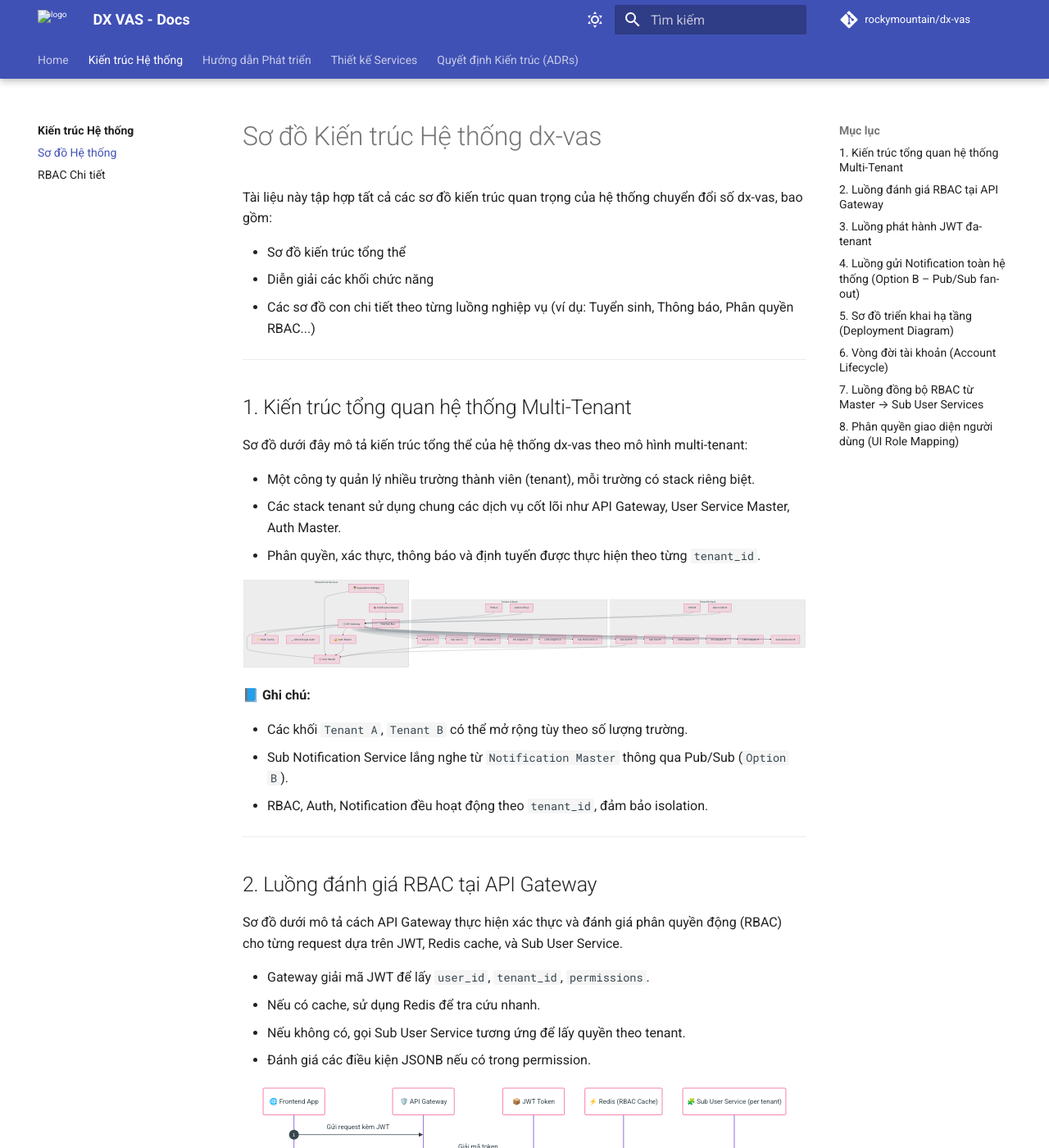
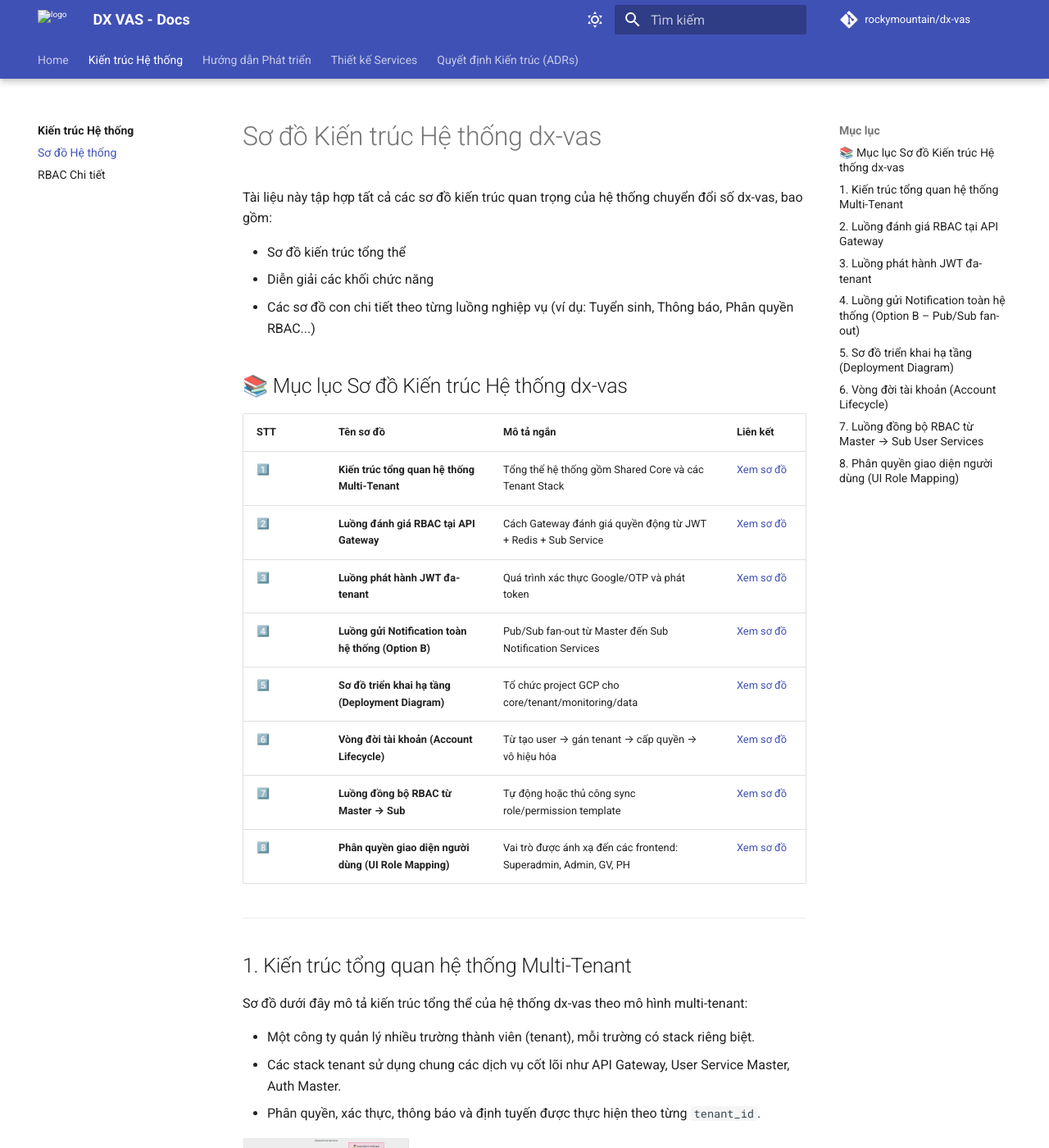
Before and after one commit to rockymountain/dx-vas, an MkDocs documentation site: the page built from docs/architecture/system-diagrams.md, in a window 1280 px wide and 1400 px high. Shown: the whole window at 82% size. Built offline with MkDocs 1.6.1 and Material for MkDocs 9.7.7, drawn with Linux system fonts in a browser that asks for light colours; comment, search, counter and statistics services are not loaded.

Commit message:
insert menu

```diff
--- a/docs/architecture/system-diagrams.md
+++ b/docs/architecture/system-diagrams.md
@@ -5,6 +5,20 @@ Tài liệu này tập hợp tất cả các sơ đồ kiến trúc quan trọng
 * Sơ đồ kiến trúc tổng thể
 * Diễn giải các khối chức năng
 * Các sơ đồ con chi tiết theo từng luồng nghiệp vụ (ví dụ: Tuyển sinh, Thông báo, Phân quyền RBAC...)
+
+## 📚 Mục lục Sơ đồ Kiến trúc Hệ thống dx-vas
+
+| STT | Tên sơ đồ | Mô tả ngắn | Liên kết |
+|-----|-----------|------------|----------|
+| 1️⃣ | **Kiến trúc tổng quan hệ thống Multi-Tenant** | Tổng thể hệ thống gồm Shared Core và các Tenant Stack | [Xem sơ đồ](#1-kiến-trúc-tổng-quan-hệ-thống-multi-tenant) |
+| 2️⃣ | **Luồng đánh giá RBAC tại API Gateway** | Cách Gateway đánh giá quyền động từ JWT + Redis + Sub Service | [Xem sơ đồ](#2-luồng-đánh-giá-rbac-tại-api-gateway) |
+| 3️⃣ | **Luồng phát hành JWT đa-tenant** | Quá trình xác thực Google/OTP và phát token | [Xem sơ đồ](#3-luồng-phát-hành-jwt-đa-tenant) |
+| 4️⃣ | **Luồng gửi Notification toàn hệ thống (Option B)** | Pub/Sub fan-out từ Master đến Sub Notification Services | [Xem sơ đồ](#4-luồng-gửi-notification-toàn-hệ-thống-option-b--pubsub-fan-out) |
+| 5️⃣ | **Sơ đồ triển khai hạ tầng (Deployment Diagram)** | Tổ chức project GCP cho core/tenant/monitoring/data | [Xem sơ đồ](#5-sơ-đồ-triển-khai-hạ-tầng-deployment-diagram) |
+| 6️⃣ | **Vòng đời tài khoản (Account Lifecycle)** | Từ tạo user → gán tenant → cấp quyền → vô hiệu hóa | [Xem sơ đồ](#6-vòng-đời-tài-khoản-account-lifecycle) |
+| 7️⃣ | **Luồng đồng bộ RBAC từ Master → Sub** | Tự động hoặc thủ công sync role/permission template | [Xem sơ đồ](#7-luồng-đồng-bộ-rbac-từ-master--sub-user-services) |
+| 8️⃣ | **Phân quyền giao diện người dùng (UI Role Mapping)** | Vai trò được ánh xạ đến các frontend: Superadmin, Admin, GV, PH | [Xem sơ đồ](#8-phân-quyền-giao-diện-người-dùng-ui-role-mapping) |
+
 
 ---
 
```
